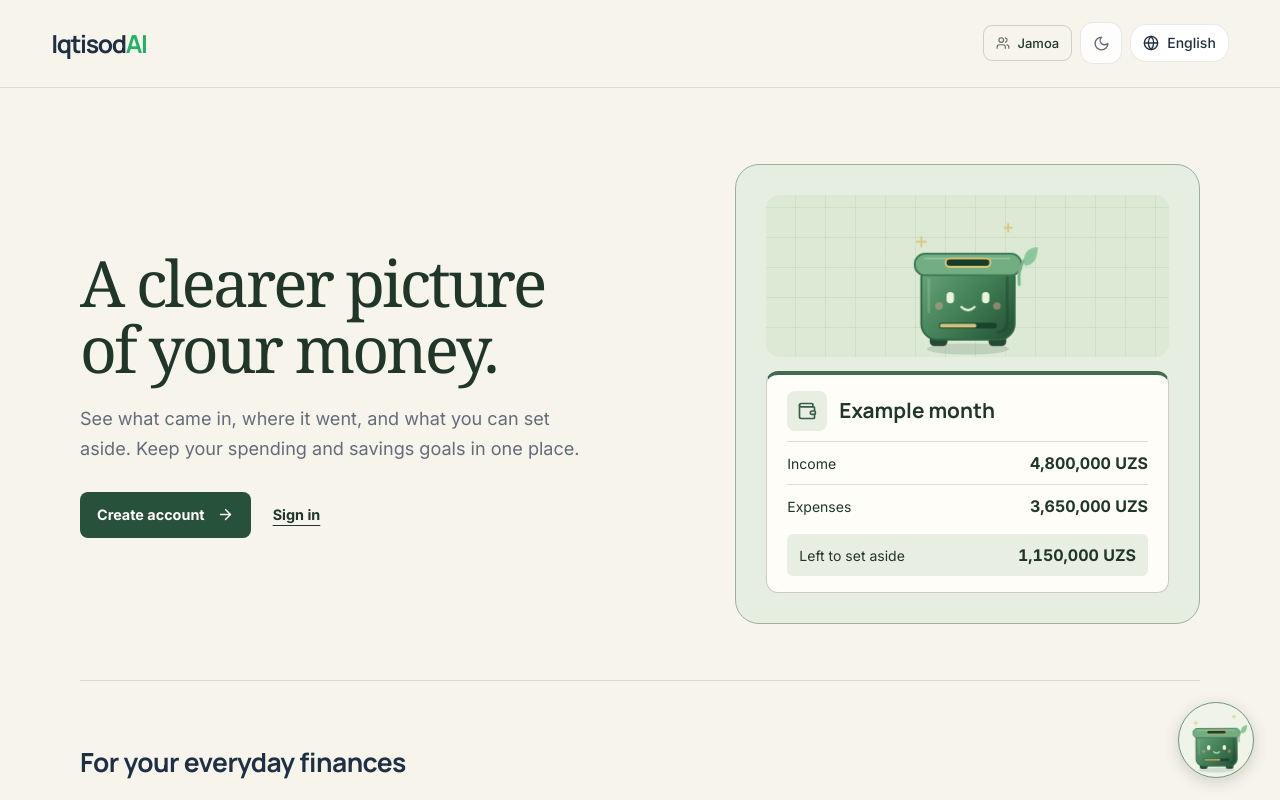
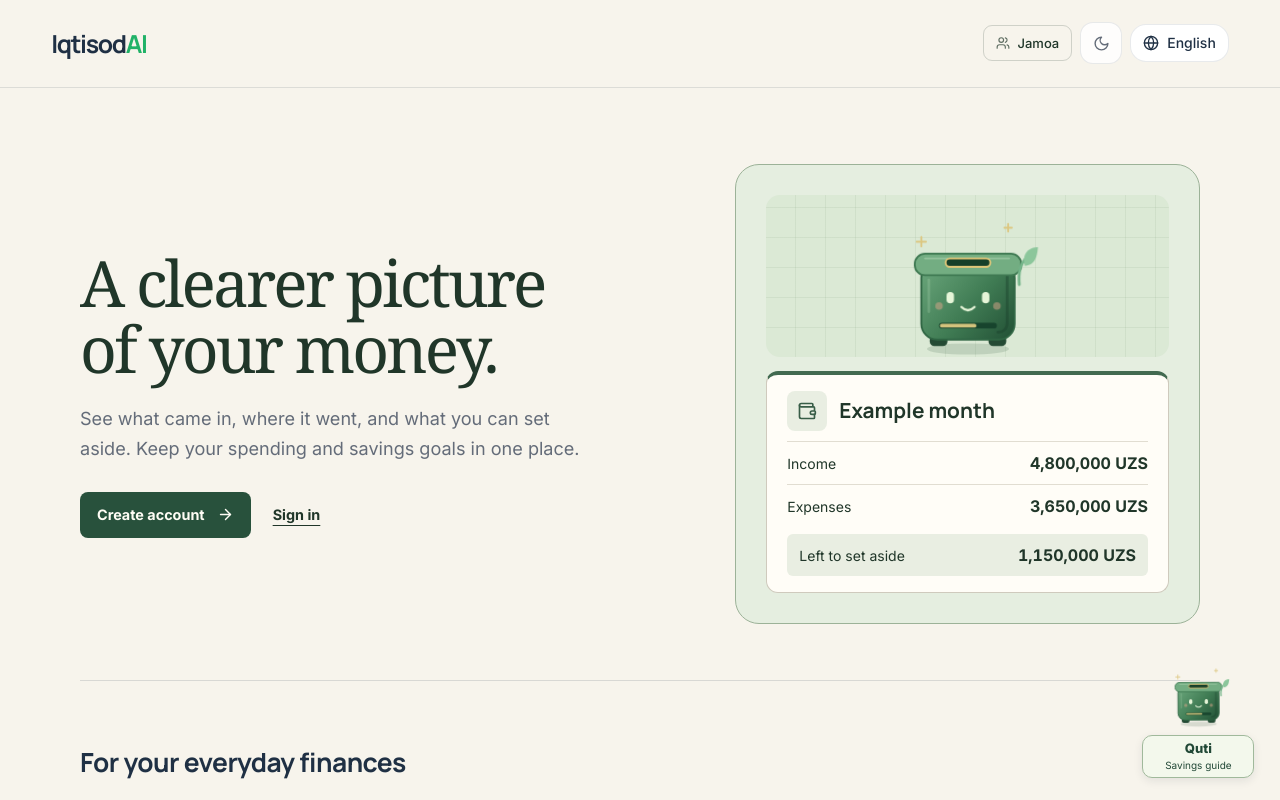
Before and after one commit to IbrohimMamatkarimov/myiqtisodai, a Next.js app in the folder frontend/: page /en/about in a window 1280 px wide. Shown: the top 800 px of the page. Built offline with nearby package versions, Linux system fonts and the light colour scheme.

Commit message:
Show localized companion names and roles below the artwork

```diff
--- a/frontend/messages/en.json
+++ b/frontend/messages/en.json
@@ -98,6 +98,7 @@
     "aboutInside": "For your everyday finances",
     "aboutExample": "Example month",
     "aboutRemaining": "Left to set aside",
+    "qutiRole": "Savings guide",
     "qutiTitle": "Quti, your savings guide",
     "qutiIntro": "Ask about budgeting or saving. Leave out your personal amounts and account details.",
     "qutiClose": "Close chat",
--- a/frontend/messages/ru.json
+++ b/frontend/messages/ru.json
@@ -98,6 +98,7 @@
     "aboutInside": "Для повседневных финансов",
     "aboutExample": "Пример бюджета на месяц",
     "aboutRemaining": "Можно отложить",
+    "qutiRole": "Помощник по накоплениям",
     "qutiTitle": "Quti — помощник по накоплениям",
     "qutiIntro": "Спросите о бюджете или накоплениях. Не указывайте личные суммы и данные счетов.",
     "qutiClose": "Закрыть чат",
--- a/frontend/messages/uz.json
+++ b/frontend/messages/uz.json
@@ -98,6 +98,7 @@
     "aboutInside": "Kundalik moliyangiz uchun",
     "aboutExample": "Oylik byudjet namunasi",
     "aboutRemaining": "Jamg‘arish uchun qoldiq",
+    "qutiRole": "Jamg‘arma yordamchisi",
     "qutiTitle": "Quti — jamg‘arma yordamchingiz",
     "qutiIntro": "Byudjet yoki jamg‘arma haqida so‘rang. Shaxsiy summalaringiz va hisob ma’lumotlaringizni yozmang.",
     "qutiClose": "Suhbatni yopish",
--- a/frontend/src/app/[locale]/about/page.tsx
+++ b/frontend/src/app/[locale]/about/page.tsx
@@ -69,12 +69,12 @@ function QutiCompanion() {
       ref={launcher}
       type="button"
       onClick={() => setOpen((value) => !value)}
-      aria-label={t('qutiAsk')}
       aria-expanded={open}
       aria-controls={open ? 'quti-public-chat' : undefined}
       className="quti-public-launch"
     >
       <RobotMascot className="quti-launch-art" />
+      <span className="companion-caption"><strong>Quti</strong><small>{t('qutiRole')}</small></span>
     </button>
   </div>,document.body);
 }
--- a/frontend/src/app/globals.css
+++ b/frontend/src/app/globals.css
@@ -1118,3 +1118,52 @@ html.dark .finance-savings-stage { background-color: #314d39; }
   .quti-public-launch { width: 64px; height: 64px; }
   .quti-public-launch .quti-launch-art { width: 58px; height: 62px; }
 }
+
+:is(.quti-public-launch, .finance-companion-trigger) {
+  display: grid !important;
+  justify-items: center;
+  align-content: end;
+  gap: 4px !important;
+  width: 112px !important;
+  height: auto !important;
+  border: 0;
+  background: transparent !important;
+  box-shadow: none !important;
+}
+
+:is(.quti-public-launch, .finance-companion-trigger)::before { display: none !important; }
+
+:is(.quti-public-launch, .finance-companion-trigger) > span.companion-caption {
+  display: grid !important;
+  position: static !important;
+  gap: 2px;
+  width: 100% !important;
+  height: auto !important;
+  padding: 5px 6px 6px !important;
+  clip: auto !important;
+  clip-path: none;
+  border: 1px solid #a0b99b;
+  border-radius: 10px;
+  background: #f3f8ec !important;
+  color: #214836 !important;
+  white-space: normal !important;
+  text-align: center;
+  line-height: 1.2;
+  box-shadow: 0 3px 10px #17223517;
+}
+
+:is(.quti-public-launch, .finance-companion-trigger) > .companion-caption strong,
+:is(.quti-public-launch, .finance-companion-trigger) > .companion-caption small { color: inherit; text-align: center; }
+:is(.quti-public-launch, .finance-companion-trigger) > .companion-caption strong { font-size: 13px !important; font-weight: 750; }
+:is(.quti-public-launch, .finance-companion-trigger) > .companion-caption small { display: block; font-size: 10px; }
+
+.finance-companion-trigger { padding: 0 !important; }
+.finance-companion-trigger .finance-companion-robot { margin: 0; }
+.finance-support-trigger:has(~ .finance-companion-trigger) {
+  right: calc(max(16px, env(safe-area-inset-right)) + 122px);
+}
+.quti-companion-root .quti-panel { bottom: calc(max(22px, env(safe-area-inset-bottom)) + 124px) !important; max-height: calc(100dvh - 165px) !important; }
+.finance-companion-panel { bottom: 140px; max-height: calc(100dvh - 158px); }
+@media (max-width: 767px) {
+  .finance-companion-panel { bottom: calc(193px + env(safe-area-inset-bottom)); max-height: calc(100dvh - 211px - env(safe-area-inset-bottom)); }
+}
--- a/frontend/src/components/finance-companion.tsx
+++ b/frontend/src/components/finance-companion.tsx
@@ -1,6 +1,6 @@
 'use client';
 import { useEffect, useRef, useState } from 'react';
-import { useLocale } from 'next-intl';
+import { useLocale, useTranslations } from 'next-intl';
 import { RobotMascot } from './robot-mascot';
 import { Send, X, ArrowUpRight } from 'lucide-react';
 import { Link, usePathname } from '@/navigation';
@@ -13,6 +13,7 @@ const COPY = {
 };
 export function FinanceCompanion() {
   const locale = useLocale();
+  const t = useTranslations('auth');
   const c = COPY[locale as keyof typeof COPY] || COPY.en;
   const pathname = usePathname();
   const [open, setOpen] = useState(false);
@@ -40,7 +41,7 @@ export function FinanceCompanion() {
     finally { setLoading(false); }
   }
   return <>
-    <button ref={trigger} type="button" className="finance-companion-trigger" aria-label={c.name} aria-expanded={open} aria-controls={open ? "finance-companion" : undefined} onClick={() => setOpen(value => !value)}><RobotMascot tone="forest" className="finance-companion-robot" mood={loading ? "thinking" : error ? "error" : answer ? "happy" : "idle"}/><span><strong>Quti · IqtisodAI</strong><small>{c.sub}</small></span></button>
+    <button ref={trigger} type="button" className="finance-companion-trigger" aria-expanded={open} aria-controls={open ? "finance-companion" : undefined} onClick={() => setOpen(value => !value)}><RobotMascot tone="forest" className="finance-companion-robot" mood={loading ? "thinking" : error ? "error" : answer ? "happy" : "idle"}/><span className="companion-caption"><strong>Quti</strong><small>{t('qutiRole')}</small></span></button>
     {open && <section id="finance-companion" role="dialog" aria-label={c.name} className="finance-companion-panel">
       <header><RobotMascot tone="forest" className="finance-companion-robot" mood={loading ? "thinking" : error ? "error" : answer ? "happy" : "idle"}/><div className="flex-1"><h2>{c.name}</h2><p>{c.sub}</p></div><button type="button" aria-label={c.close} onClick={() => {setOpen(false);trigger.current?.focus();}}><X size={18}/></button></header>
       <div className="finance-companion-body"><p>{c.hello}</p><div className="finance-companion-ideas">{c.ideas.map((idea) => <button type="button" key={idea} onClick={() => {setQuestion(idea);input.current?.focus();}}>{idea}</button>)}</div>
```
